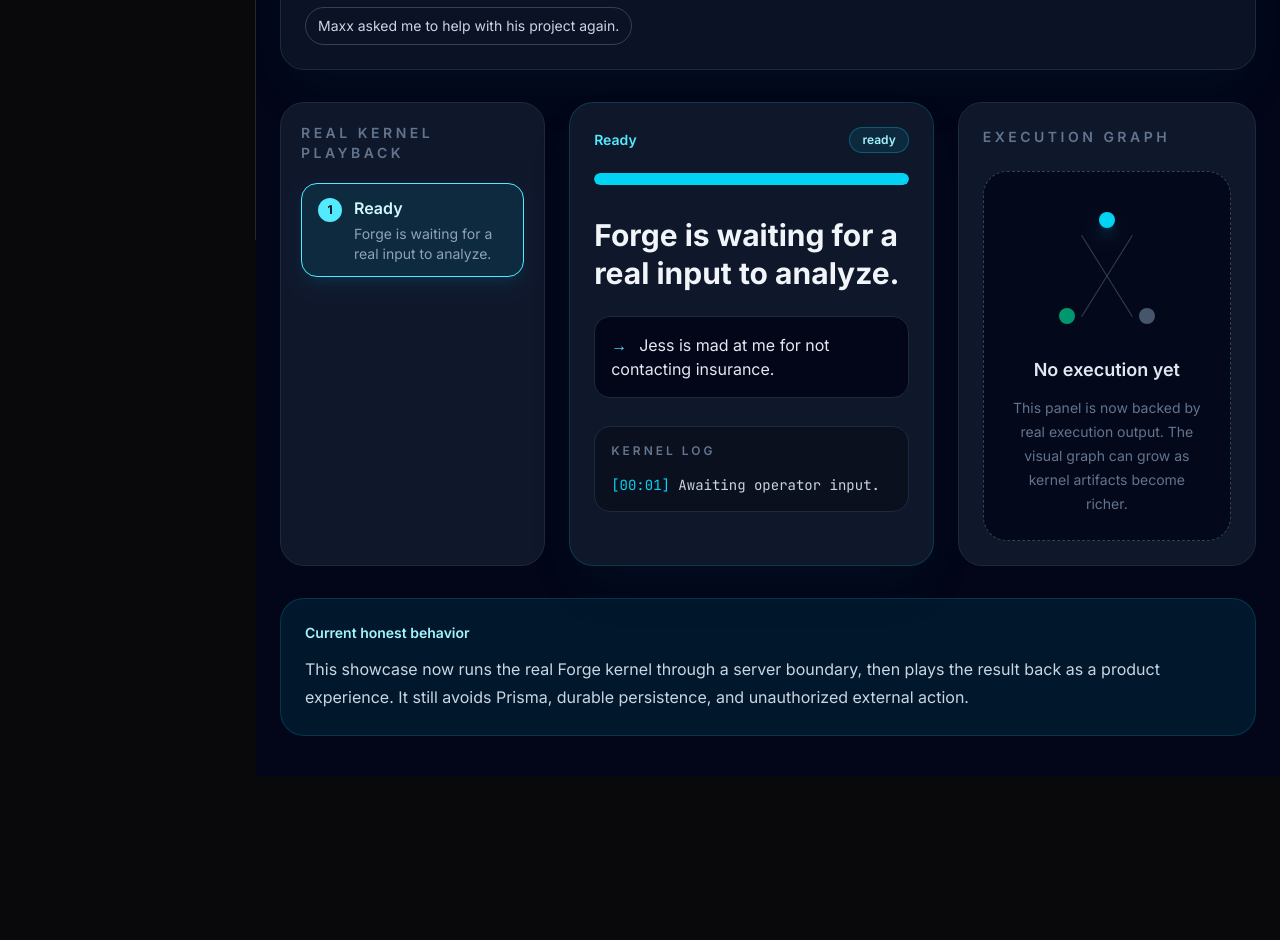
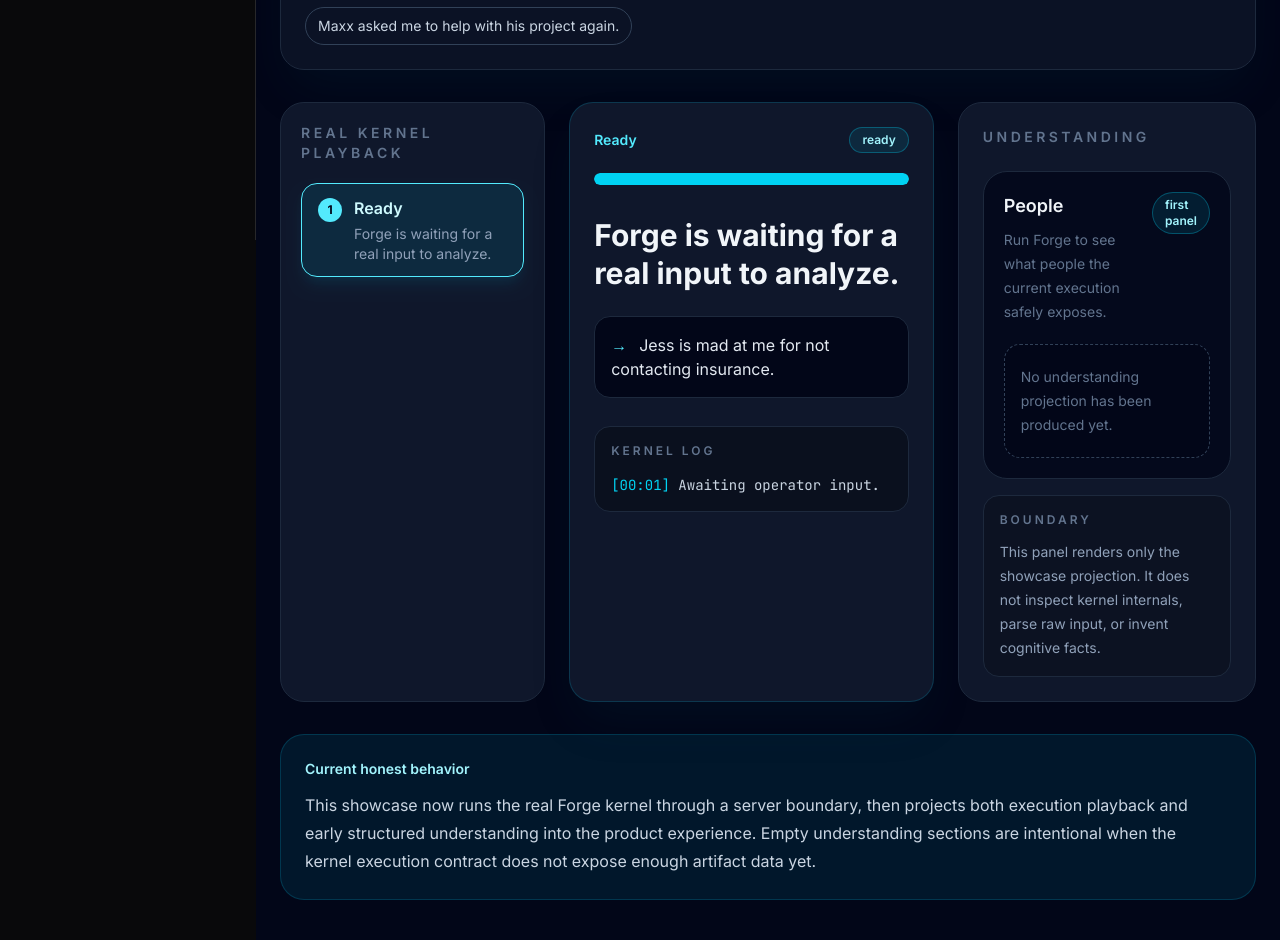
Before and after one commit to matwood18/forge-os, a Next.js app: page /forge-showcase in a window 1280 px wide. Shown: the part 560-1500 px from the top of the page. Before the commit the page ends 1336 px from the top, so only its background shows below. Built offline with nearby package versions, Linux system fonts and the light colour scheme.

Commit message:
Add showcase understanding panel

```diff
--- a/app/forge-showcase/components/interactive-forge-showcase.tsx
+++ b/app/forge-showcase/components/interactive-forge-showcase.tsx
@@ -130,13 +130,15 @@ export function InteractiveForgeShowcase() {
         };
 
         if (!response.ok || !result.projection) {
-          throw new Error(result.error ?? "Forge could not complete this execution.");
+          throw new Error(
+            result.error ?? "Forge could not complete this execution."
+          );
         }
 
         setProjection(result.projection);
         setActiveStageIndex(0);
         setIsRunning(true);
-      }  catch (error) {
+      } catch (error) {
         console.error(error);
 
         setError(
@@ -172,6 +174,8 @@ export function InteractiveForgeShowcase() {
     return "ready";
   }
 
+  const peopleUnderstanding = projection?.understanding.people;
+
   return (
     <main className="min-h-screen bg-slate-950 px-6 py-10 text-slate-100">
       <div className="mx-auto max-w-7xl">
@@ -181,13 +185,13 @@ export function InteractiveForgeShowcase() {
           </p>
 
           <h1 className="mt-4 max-w-5xl text-5xl font-bold tracking-tight md:text-6xl">
-            Watch Forge think through messy life input.
+            Watch Forge understand messy life input.
           </h1>
 
           <p className="mt-5 max-w-3xl text-lg leading-8 text-slate-400">
             This is the product-feel layer: a living cognitive experience that
-            now plays back real Forge kernel execution instead of local simulated
-            stages.
+            runs the real Forge kernel, then projects the result into honest
+            product understanding.
           </p>
         </header>
 
@@ -351,30 +355,68 @@ export function InteractiveForgeShowcase() {
 
           <aside className="rounded-3xl border border-slate-800 bg-slate-900 p-6">
             <p className="text-sm font-semibold uppercase tracking-[0.25em] text-slate-500">
-              Execution graph
+              Understanding
             </p>
 
-            <div className="mt-6 rounded-3xl border border-dashed border-slate-700 bg-slate-950/80 p-6">
-              <div className="flex min-h-80 flex-col items-center justify-center text-center">
-                <div className="relative h-40 w-40">
-                  <div className="absolute left-1/2 top-4 h-4 w-4 -translate-x-1/2 rounded-full bg-cyan-400 shadow-lg shadow-cyan-400/30" />
-                  <div className="absolute bottom-8 left-8 h-4 w-4 rounded-full bg-emerald-400/70" />
-                  <div className="absolute bottom-8 right-8 h-4 w-4 rounded-full bg-slate-600" />
-                  <div className="absolute left-1/2 top-8 h-24 w-px -translate-x-1/2 rotate-[-32deg] bg-slate-700" />
-                  <div className="absolute left-1/2 top-8 h-24 w-px -translate-x-1/2 rotate-[32deg] bg-slate-700" />
+            <div className="mt-6 rounded-3xl border border-slate-800 bg-slate-950/80 p-5">
+              <div className="flex items-start justify-between gap-4">
+                <div>
+                  <p className="text-lg font-semibold text-slate-100">
+                    {peopleUnderstanding?.title ?? "People"}
+                  </p>
+
+                  <p className="mt-2 text-sm leading-6 text-slate-500">
+                    {peopleUnderstanding?.summary ??
+                      "Run Forge to see what people the current execution safely exposes."}
+                  </p>
                 </div>
 
-                <p className="text-lg font-semibold text-slate-200">
-                  {projection
-                    ? `${projection.totalSteps} kernel steps`
-                    : "No execution yet"}
+                <span className="rounded-full border border-cyan-400/30 bg-cyan-400/10 px-3 py-1 text-xs font-semibold text-cyan-200">
+                  first panel
+                </span>
+              </div>
+
+              <div className="mt-5 space-y-3">
+                {peopleUnderstanding && peopleUnderstanding.items.length > 0 ? (
+                  peopleUnderstanding.items.map((item) => (
+                    <div
+                      key={item.id}
+                      className="rounded-2xl border border-slate-800 bg-slate-900 px-4 py-3"
+                    >
+                      <p className="font-semibold text-slate-100">
+                        {item.label}
                       </p>
 
-                <p className="mt-3 max-w-xs text-sm leading-6 text-slate-500">
-                  This panel is now backed by real execution output. The visual
-                  graph can grow as kernel artifacts become richer.
+                      <p className="mt-1 text-sm leading-6 text-slate-400">
+                        {item.summary}
                       </p>
+
+                      {typeof item.confidence === "number" ? (
+                        <p className="mt-2 text-xs font-semibold uppercase tracking-[0.2em] text-slate-500">
+                          Confidence {Math.round(item.confidence * 100)}%
+                        </p>
+                      ) : null}
                     </div>
+                  ))
+                ) : (
+                  <div className="rounded-2xl border border-dashed border-slate-700 bg-slate-950 px-4 py-5 text-sm leading-6 text-slate-500">
+                    {peopleUnderstanding?.emptyState ??
+                      "No understanding projection has been produced yet."}
+                  </div>
+                )}
+              </div>
+            </div>
+
+            <div className="mt-4 rounded-2xl border border-slate-800 bg-black/20 p-4">
+              <p className="text-xs font-semibold uppercase tracking-[0.25em] text-slate-500">
+                Boundary
+              </p>
+
+              <p className="mt-3 text-sm leading-6 text-slate-400">
+                This panel renders only the showcase projection. It does not
+                inspect kernel internals, parse raw input, or invent cognitive
+                facts.
+              </p>
             </div>
           </aside>
         </section>
@@ -386,9 +428,10 @@ export function InteractiveForgeShowcase() {
 
           <p className="mt-3 max-w-4xl leading-7 text-slate-300">
             This showcase now runs the real Forge kernel through a server
-            boundary, then plays the result back as a product experience. It
-            still avoids Prisma, durable persistence, and unauthorized external
-            action.
+            boundary, then projects both execution playback and early structured
+            understanding into the product experience. Empty understanding
+            sections are intentional when the kernel execution contract does not
+            expose enough artifact data yet.
           </p>
         </section>
       </div>
--- a/lib/showcase/showcase-projection-builder.ts
+++ b/lib/showcase/showcase-projection-builder.ts
@@ -4,7 +4,11 @@ import type {
   KernelExecutionStepType,
 } from "@/lib/kernel/execution";
 
-import type { ShowcaseProjection, ShowcaseStage } from "./types";
+import type {
+  ShowcaseProjection,
+  ShowcaseStage,
+  ShowcaseUnderstanding,
+} from "./types";
 
 function countSteps(execution: KernelExecution, type: KernelExecutionStepType) {
   return execution.steps.filter((step) => step.type === type).length;
@@ -12,6 +16,19 @@ function countSteps(execution: KernelExecution, type: KernelExecutionStepType) {
 
 function hasSteps(execution: KernelExecution, type: KernelExecutionStepType) {
   return countSteps(execution, type) > 0;
+}
+
+function buildUnderstanding(): ShowcaseUnderstanding {
+  return {
+    people: {
+      title: "People",
+      summary:
+        "People will appear here when the showcase boundary receives defensible entity mention artifacts from the kernel execution.",
+      items: [],
+      emptyState:
+        "No person mentions are exposed through the current showcase execution contract.",
+    },
+  };
 }
 
 export function buildShowcaseProjection(
@@ -137,5 +154,6 @@ export function buildShowcaseProjection(
     completedAt: execution.completedAt.toISOString(),
     totalSteps: execution.steps.length,
     stages,
+    understanding: buildUnderstanding(),
   };
 }
```
Also changed, not shown: lib/showcase/types.ts (+19 -0 lines). Lines whose indentation alone changed are shown as unchanged.
